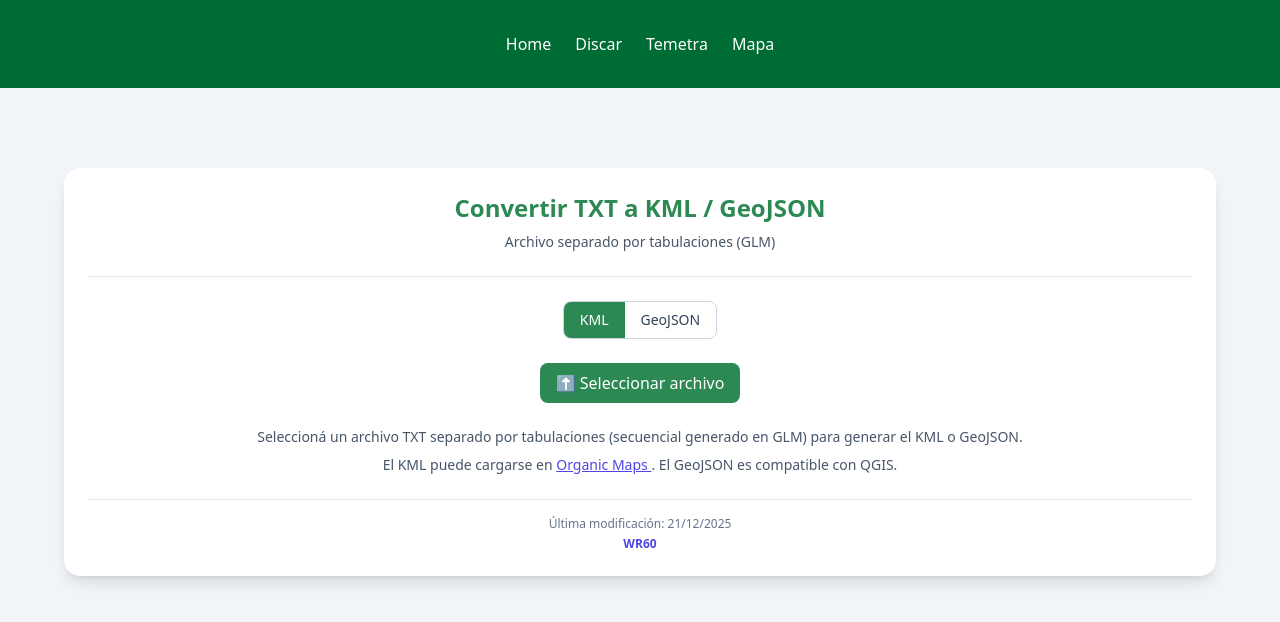
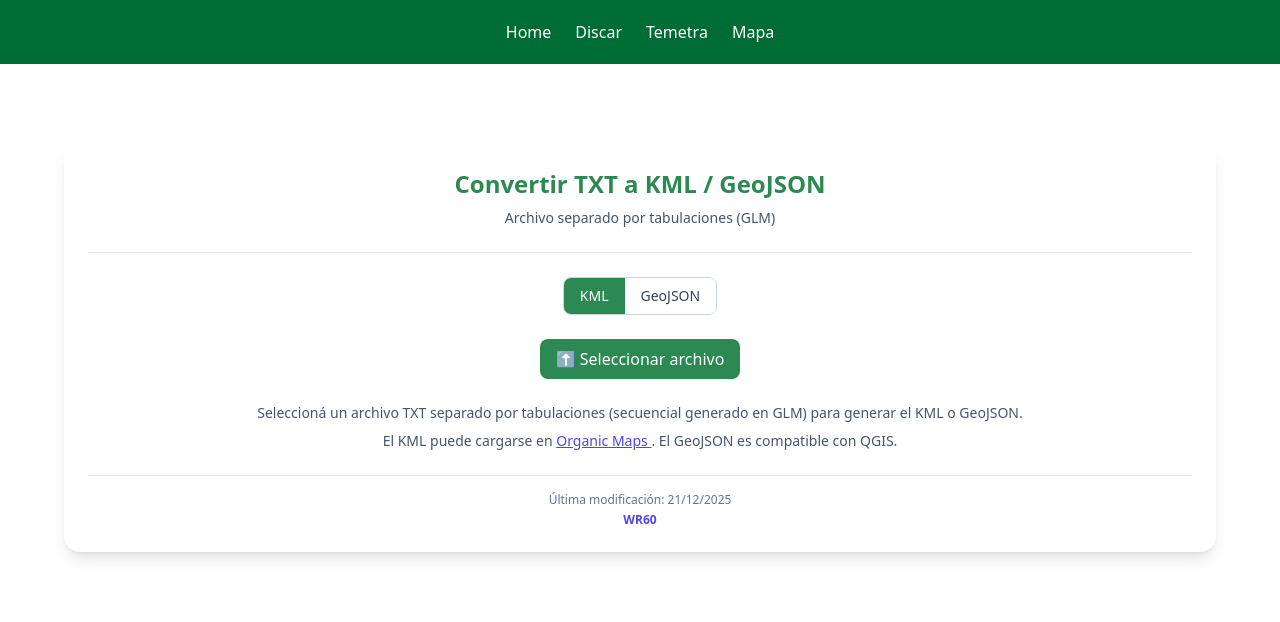
Before and after one commit to ruminahuelwalter/tomaestados, an Angular app: page /mapa in a window 1280 px wide. Shown: the top 622 px of the page. Built offline with nearby package versions, Linux system fonts and the light colour scheme.

Commit message:
mod: se quito min-h-screen en componentes

```diff
--- a/angular.json
+++ b/angular.json
@@ -95,5 +95,8 @@
         }
       }
     }
+  },
+  "cli": {
+    "analytics": false
   }
 }
--- a/src/app/app.component.html
+++ b/src/app/app.component.html
@@ -1,3 +1,8 @@
 
-<app-navbar></app-navbar>
-<router-outlet></router-outlet>
+<div class="bg-slate-150 min-h-screen flex flex-col w-full">
+  <app-navbar></app-navbar>
+
+  <main class="flex-1 w-full max-w-7xl mx-auto px-4">
+    <router-outlet></router-outlet>
+  </main>
+</div>
--- a/src/app/components/discar-comercial/discar-comercial.component.html
+++ b/src/app/components/discar-comercial/discar-comercial.component.html
@@ -1,4 +1,4 @@
-<div class="min-h-screen bg-[#F1F5F9] flex items-start justify-center pt-20 ">
+<div class="flex items-start justify-center pt-16 ">
   <div class="w-full max-w-5xl bg-white rounded-2xl shadow-lg p-6 space-y-6">
 
     <!-- HEADER -->
--- a/src/app/components/generar-kml/generar-kml.component.html
+++ b/src/app/components/generar-kml/generar-kml.component.html
@@ -1,4 +1,4 @@
-<div class="min-h-screen bg-slate-100 flex justify-center items-start p-6 pt-20">
+<div class="flex justify-center items-start p-6 pt-20">
   <div class="w-full max-w-6xl bg-white rounded-2xl shadow-lg p-6 space-y-6">
 
     <!-- HEADER -->
--- a/src/app/components/temetra-comercial/temetra-comercial.component.html
+++ b/src/app/components/temetra-comercial/temetra-comercial.component.html
@@ -1,4 +1,4 @@
-<div class="min-h-screen bg-slate-100 flex items-start pt-20 justify-center p-4">
+<div class=" flex items-start pt-20 justify-center p-4">
   <div class="w-full max-w-md bg-white rounded-2xl shadow-lg p-6 space-y-6">
 
     <!-- HEADER -->
--- a/src/app/home/home.component.html
+++ b/src/app/home/home.component.html
@@ -1,8 +1,8 @@
-<div class="max-w-6xl mx-auto p-8 space-y-10 pt-20 ">
+<div class="max-w-6xl max-h-80 mx-auto p-8 space-y-10">
 
   <!-- HERO -->
   <section class="text-center space-y-4">
-    <h1 class="text-5xl font-bold text-[#55926D]">
+    <h1 class="text-5xl font-bold text-[#55926D] sm:text-4xl">
       Herramientas Tomaestados
     </h1>
 
@@ -12,20 +12,20 @@
           target="_blank"
           rel="noopener noreferrer"
           class="block">
-          <div class="pt-2 w-42 md:w-52 drop-shadow-xl transition-transform duration-300 hover:scale-105 ">
+          <div class="pt-1 w-42 md:w-52 drop-shadow-xl transition-transform duration-300 hover:scale-105 sm:w-20">
             <img src="https://coop16.com.ar/wp-content/uploads/2018/09/COOP16_logo02.png" alt="">
           </div>
         </a>
 
       </div>
-    <p class="text-slate-600 pt-5 text-2xl">
+    <p class="text-slate-600 pt-5 sm:pt-1 text-2xl sm:text-1xl">
       Herramientas para convertir, visualizar y trabajar con datos geográficos
     </p>
   </section>
 
 
   <!-- CARDS -->
-  <section class="grid grid-cols-1 md:grid-cols-3 gap-6 text-2xl transition delay-150 ease-in-out ">
+  <section class="grid grid-cols-1 md:grid-cols-3 gap-6 text-2xl transition delay-150 ease-in-out sm:text-1xl">
 
 
     <a routerLink="/discar" class="bg-white p-6 rounded-xl shadow hover:shadow-lg hover:-translate-y-1 hover:scale-110 duration-300">
--- a/src/app/navbar/navbar.component.html
+++ b/src/app/navbar/navbar.component.html
@@ -1,5 +1,8 @@
 
-<nav [class]=" navClass + ' text-white px-6 py-4 flex gap-6 items-center transition-colors duration-300 '">
+<nav [class]=" navClass + ' text-white flex items-center transition-colors    duration-300' +
+  ' px-4 py-3 gap-3' +
+  ' sm:px-4 sm:py-1 sm:gap-6'
+">
   <div class="max-w-7xl mx-auto px-6">
     <div class="flex items-center justify-between h-14">
 
```
